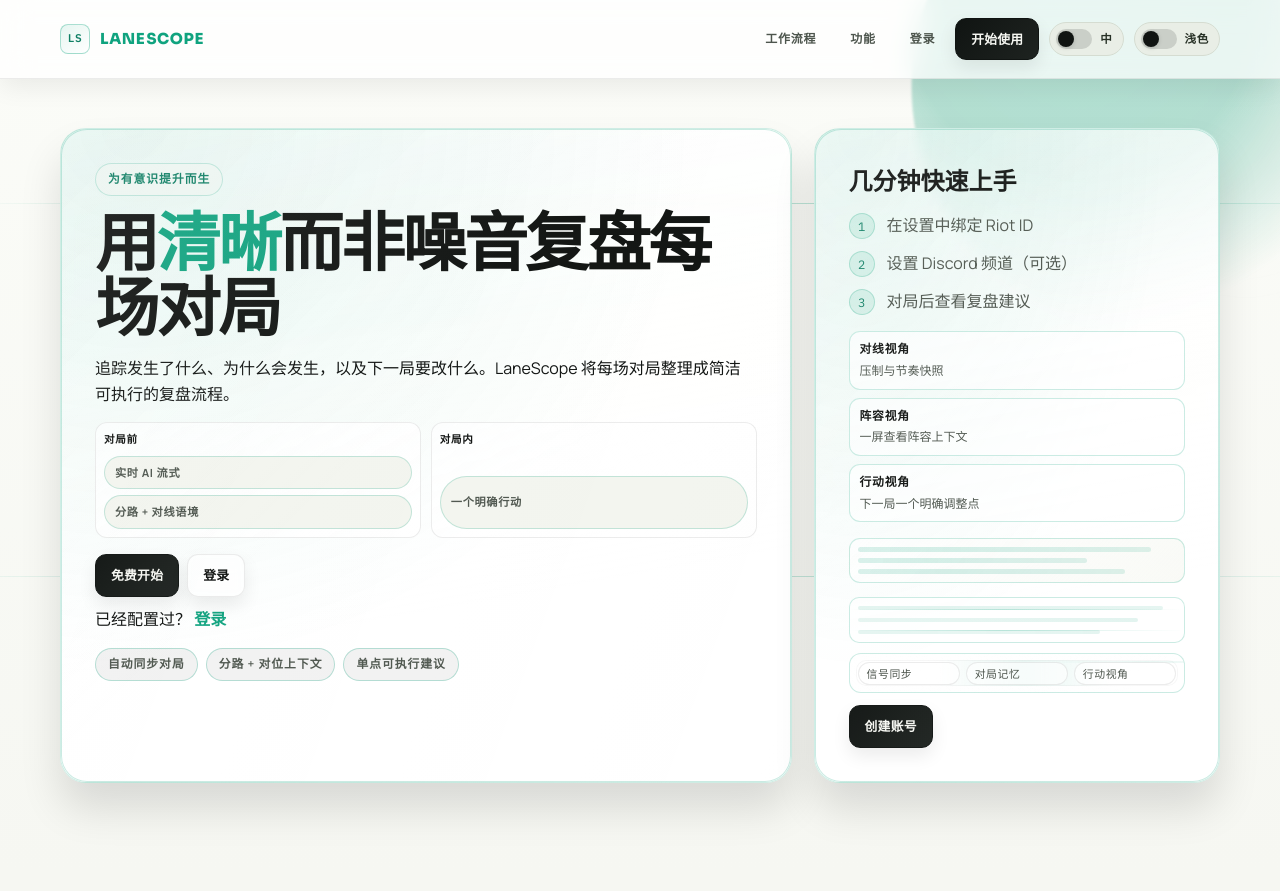
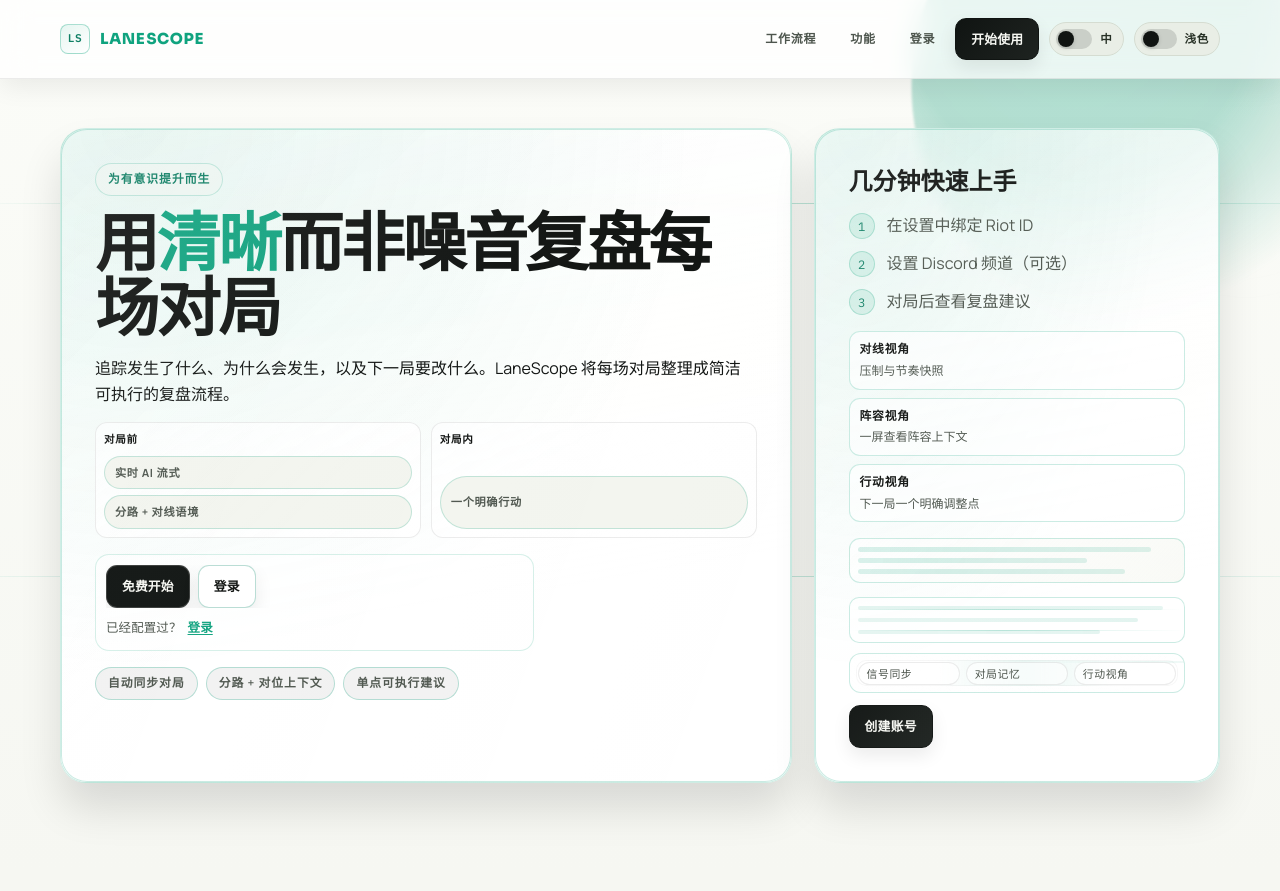
Before and after one commit to yd1008/lol-analyzer, a Flask app: page / in a window 1280 px wide. Shown: the top 891 px of the page. Run offline with Flask 3, Linux system fonts and the light colour scheme.

Commit message:
feat: add dedicated landing CTA toolbar behavior

```diff
--- a/app/static/css/style.css
+++ b/app/static/css/style.css
@@ -2533,24 +2533,73 @@ h4,
 }
 
 .hero-cta-toolbar {
-    display: grid;
-    gap: 8px;
-    margin-top: 8px;
+    position: relative;
+    display: grid;
+    gap: 10px;
+    width: min(100%, 45ch);
+    padding: 10px 10px 12px;
+    border: 1px solid color-mix(in srgb, var(--accent-border-subtle) 76%, transparent);
+    border-radius: 14px;
+    background: var(--surface-soft-overlay);
+}
+
+.hero-cta-toolbar:focus-within {
+    box-shadow: 0 0 0 2px var(--accent-soft), 0 0 0 5px color-mix(in srgb, var(--accent) 20%, transparent);
 }
 
 .hero-cta-buttons {
     display: flex;
-    flex-wrap: wrap;
     gap: 8px;
     align-items: center;
-}
-
-.hero-help-line {
-    margin: 4px 0 0;
+    width: 100%;
+}
+
+.hero-cta-toolbar .hero-primary-cta {
+    background: var(--hero-primary-bg);
+    color: var(--hero-primary-text);
+    border-color: color-mix(in srgb, var(--hero-primary-text) 18%, transparent);
+    font-weight: 800;
+    letter-spacing: 0.01em;
+}
+
+.hero-cta-toolbar .hero-primary-cta:hover,
+.hero-cta-toolbar .hero-primary-cta:focus-visible {
+    background: var(--hero-primary-hover);
+}
+
+.hero-cta-toolbar .hero-secondary-cta {
+    border-color: color-mix(in srgb, var(--hero-secondary-border) 86%, transparent);
+    background: var(--hero-secondary-bg);
+    color: var(--hero-secondary-text);
+}
+
+.hero-cta-toolbar .hero-secondary-cta:hover,
+.hero-cta-toolbar .hero-secondary-cta:focus-visible {
+    background: var(--hero-secondary-hover);
+}
+
+.hero-cta-helper {
+    margin: 0;
     max-width: 34ch;
     font-size: 0.78rem;
     color: var(--text-secondary);
     letter-spacing: 0.01em;
+    display: inline-flex;
+    align-items: baseline;
+    gap: 6px;
+    flex-wrap: wrap;
+}
+
+.hero-cta-helper .hero-tertiary-link {
+    text-decoration: underline;
+    text-underline-offset: 2px;
+    font-weight: 700;
+    color: var(--hero-tertiary-text);
+}
+
+.hero-cta-helper .hero-tertiary-link:hover,
+.hero-cta-helper .hero-tertiary-link:focus-visible {
+    color: var(--hero-tertiary-hover);
 }
 
 .hero-panel-art {
@@ -3107,8 +3156,8 @@ h4,
         gap: 10px;
     }
 
-    .hero-copy .hero-help-line {
-        display: block;
+    .hero-copy .hero-cta-helper {
+        display: flex;
         width: 100%;
         max-width: min(100%, 30ch);
         margin-top: 2px;
@@ -3116,13 +3165,17 @@ h4,
         font-size: 0.76rem;
         line-height: 1.4;
     }
+
     .hero-copy .hero-token-line {
         width: 100%;
         padding-right: 0;
     }
+
     .hero-command-strip { grid-template-columns: 1fr; }
+
     .hero-copy .cta-buttons .btn,
     .hero-copy .hero-cta-buttons .btn { width: 100%; }
+
     .hero-copy .hero-primary-cta,
     .hero-copy .hero-cta-buttons .btn-primary,
     .hero-copy .cta-buttons .btn-primary {
@@ -3133,9 +3186,9 @@ h4,
     .hero-copy .hero-secondary-cta,
     .hero-copy .hero-cta-buttons .btn-secondary,
     .hero-copy .cta-buttons .btn-secondary {
-        padding: 10px 14px;
-        font-size: 0.85rem;
+        display: none;
     }
+
     .hero-copy .hero-signal-pill,
     .hero-copy .signal-pill {
         width: 100%;
@@ -3145,6 +3198,7 @@ h4,
         white-space: normal;
         line-height: 1.35;
     }
+
     .workflow-track-future { gap: 10px; }
     .workflow-rhythm-grid,
     .feature-rhythm-grid,
--- a/app/templates/main/landing.html
+++ b/app/templates/main/landing.html
@@ -30,7 +30,8 @@
                 </div>
             </div>
             <div class="hero-cta-rail">
-                <div class="cta-buttons hero-mobile-stack">
+                <div class="hero-cta-toolbar">
+                    <div class="hero-cta-buttons cta-buttons hero-mobile-stack">
                         {% if current_user.is_authenticated %}
                             <a href="{{ url_for('dashboard.index') }}" class="btn btn-primary hero-primary-cta" aria-describedby="landing-cta-support">{{ lt('Open Dashboard', '打开仪表盘') }}</a>
                             <a href="{{ url_for('dashboard.settings') }}" class="btn btn-secondary hero-secondary-cta">{{ lt('Update Settings', '更新设置') }}</a>
@@ -48,6 +49,7 @@
                             <a href="{{ url_for('auth.login') }}" class="hero-tertiary-link">{{ lt('Sign in', '登录') }}</a>
                         {% endif %}
                     </p>
+                </div>
             </div>
             <div class="signal-row hero-mobile-stack hero-token-line">
                 <span class="signal-pill hero-signal-pill">{{ lt('Automatic Match Sync', '自动同步对局') }}</span>
```
Also changed, not shown: tests/test_routes.py (+2 -1 lines). Lines whose indentation alone changed are shown as unchanged.
